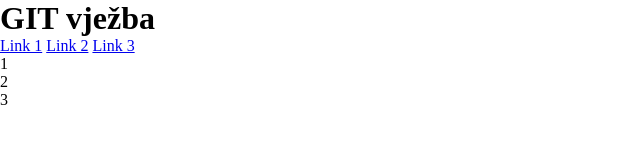
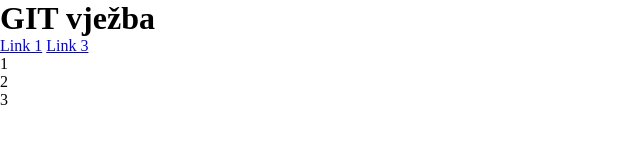
Before and after one commit to leasevarevic/git-algebra, a plain HTML site: page index.html in a window 1280 px wide. Shown: the full height of the page, 0-640 px from the left. Drawn offline with Linux system fonts and the light colour scheme.

Commit message:
removed item

```diff
--- a/index.html
+++ b/index.html
@@ -11,7 +11,6 @@
 
     <nav class="navigation">
         <a href="#">Link 1</a>
-        <a href="#">Link 2</a>
         <a href="#">Link 3</a>
     </nav>
     <ul>
```
